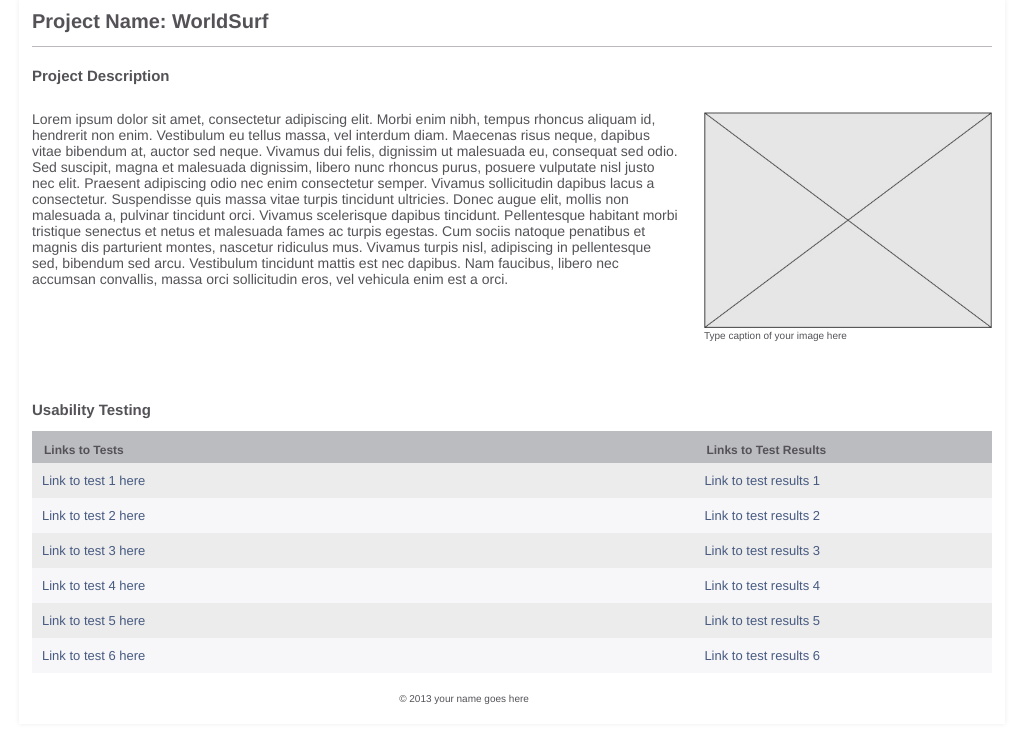
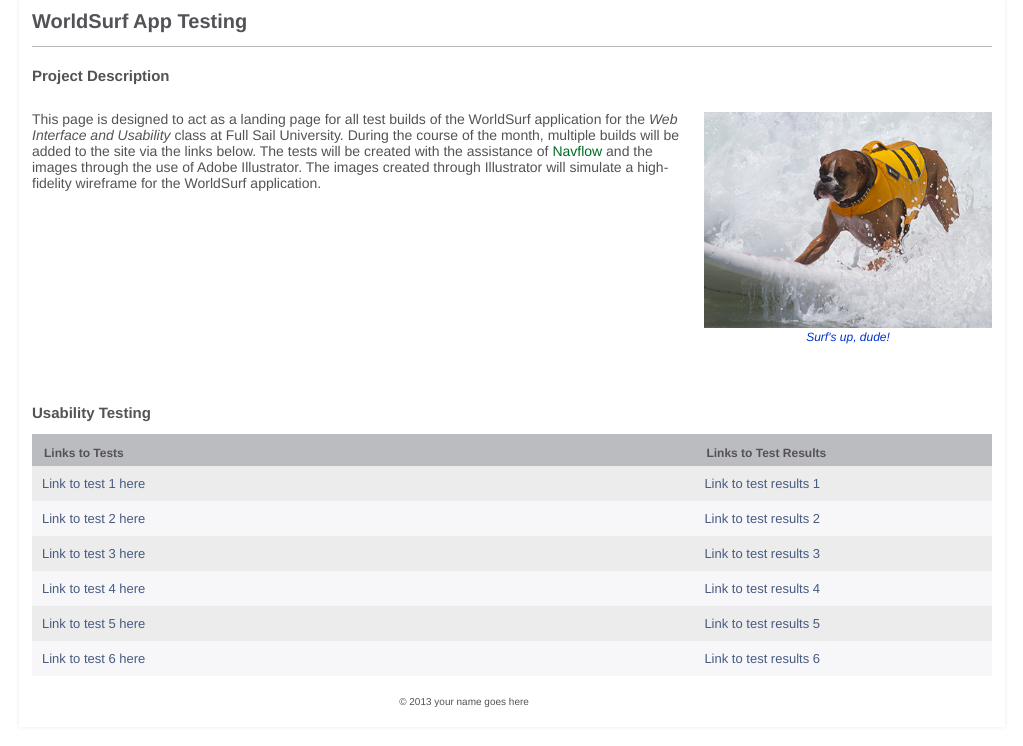
Before and after one commit to imgodzillason/WIU1, a plain HTML site: page landing-page/index.html in a window 1280 px wide. Shown: the whole page, without its empty margins (128-1151 px from the left). Drawn offline with Linux system fonts and the light colour scheme.

Commit message:
added image and paragraph
added image and paragraph, styled css for added information

```diff
--- a/landing-page/css/main.css
+++ b/landing-page/css/main.css
@@ -80,6 +80,12 @@ td:first-child{
 figure img{
     width: 100%;
 }
+
+figcaption{
+    text-align:center;
+    font-size:1.2em;
+    color: #0033CC;
+}
 .sec{
     clear: both;
     margin-top: 40px;
@@ -87,6 +93,12 @@ figure img{
 }
 
 /*-------------------------------------------  links -------------------------------------------------------*/
+
+p a{
+    font-size:1.0em;
+    color: #006B24;
+}
+
 a{
     text-decoration: none;
     font-size: 1.3em;
--- a/landing-page/index.html
+++ b/landing-page/index.html
@@ -6,7 +6,7 @@
 <html class="no-js"> <!--<![endif]-->
 <head>
     <meta charset="utf-8">
-    <title>WiU Template</title>
+    <title>WorldSurf App Testing</title>
     <meta name="description" content="">
     <meta name="viewport" content="width=device-width">
     <link rel="stylesheet" href="css/main.css">
@@ -15,17 +15,22 @@
 
 <div id="wrapper">
     <header>
-     <h1>Project Name: WorldSurf</h1>
+        <h1>WorldSurf App Testing</h1>
     </header>
     <section class="main">
         <h2 class="desc-title">Project Description</h2>
         <!-- Replace this text with your description of the project -->
-    <p class="description">Lorem ipsum dolor sit amet, consectetur adipiscing elit. Morbi enim nibh, tempus rhoncus aliquam id, hendrerit non enim. Vestibulum eu tellus massa, vel interdum diam. Maecenas risus neque, dapibus vitae bibendum at, auctor sed neque. Vivamus dui felis, dignissim ut malesuada eu, consequat sed odio. Sed suscipit, magna et malesuada dignissim, libero nunc rhoncus purus, posuere vulputate nisl justo nec elit. Praesent adipiscing odio nec enim consectetur semper. Vivamus sollicitudin dapibus lacus a consectetur. Suspendisse quis massa vitae turpis tincidunt ultricies. Donec augue elit, mollis non malesuada a, pulvinar tincidunt orci. Vivamus scelerisque dapibus tincidunt. Pellentesque habitant morbi tristique senectus et netus et malesuada fames ac turpis egestas. Cum sociis natoque penatibus et magnis dis parturient montes, nascetur ridiculus mus. Vivamus turpis nisl, adipiscing in pellentesque sed, bibendum sed arcu. Vestibulum tincidunt mattis est nec dapibus. Nam faucibus, libero nec accumsan convallis, massa orci sollicitudin eros, vel vehicula enim est a orci.</p>
+        <p class="description">This page is designed to act as a landing page for all test builds of the WorldSurf
+            application for the <em>Web Interface and Usability</em> class at Full Sail University. During the course of
+            the month, multiple builds will be added to the site via the links below. The tests will be created with the
+            assistance of <a href="http://www.navflow.com">Navflow</a> and the images through the use of Adobe
+            Illustrator. The images created through Illustrator will simulate a high-fidelity wireframe for the WorldSurf
+            application.</p>
         <figure>
             <!--   add your image to the img folder
               Replace the "img.jpg" with the name of your image  -->
-      <img src="img/img.jpg" alt="your picture description goes here"  />
-      <figcaption>Type caption of your image here</figcaption>
+            <img src="img/boxer-surf.jpg" alt="Surfing boxer dog"  />
+            <figcaption><em>Surf's up, dude!</em></figcaption>
         </figure>
     </section>
     <section class="sec">
```
Also changed, not shown: landing-page/img/boxer-surf.jpg (added). Lines whose indentation alone changed are shown as unchanged.
